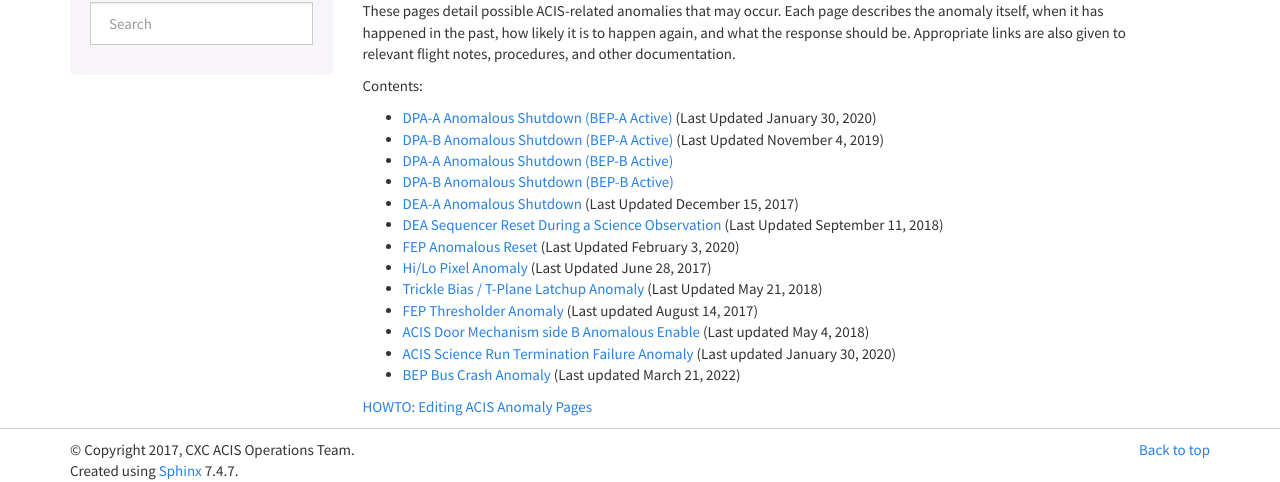
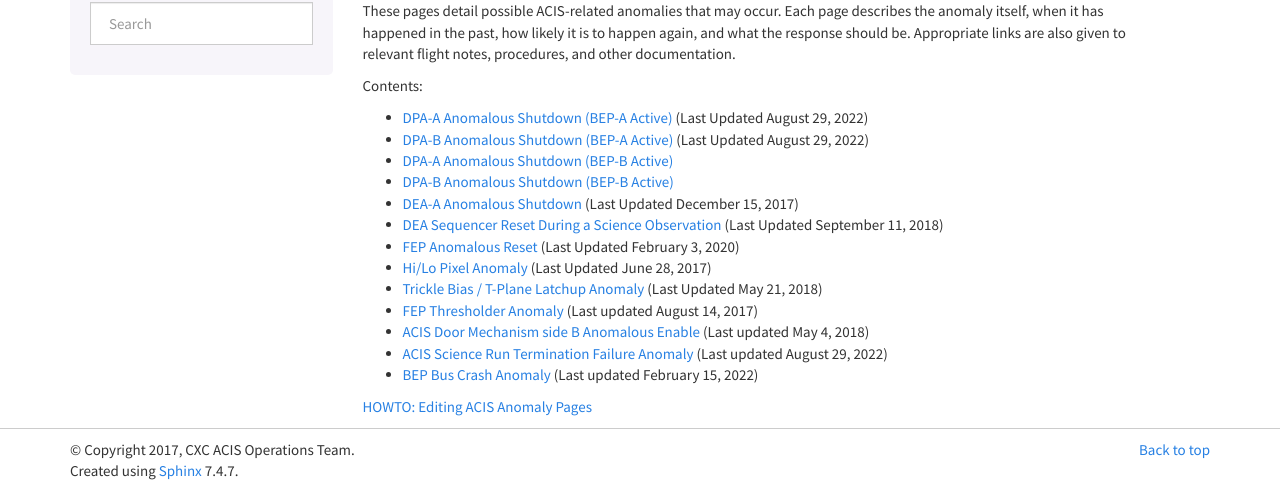
Before and after one commit to acisops/acis_anomaly_pages, a Sphinx documentation site: the page built from source/index.rst, in a window 1280 px wide. Shown: the part 134-616 px from the top of the page. Built offline with Sphinx 7.4.7, drawn with Linux system fonts in a browser that asks for light colours.

Commit message:
v58 updates actual

```diff
--- a/source/dpab_shutdown_bepa.rst
+++ b/source/dpab_shutdown_bepa.rst
@@ -173,8 +173,8 @@ Relevant Procedures
 .. |wsvidalldn| replace:: ``1A_WS007_164.CLD``
 .. _wsvidalldn: https://occweb.cfa.harvard.edu/occweb/FOT/configuration/archive/cld/1A_WS007_164.CLD
 
-.. |stdfoptgssc| replace:: ``I_ACIS_SW_STDFOPTG.ssc``
-.. _stdfoptgssc: https://occweb.cfa.harvard.edu/occweb/FOT/configuration/products/ssc/I_ACIS_SW_STDFOPTG.ssc
+.. |stdgoptissc| replace:: ``I_ACIS_SW_STDGOPTI.ssc``
+.. _stdgoptissc: https://occweb.cfa.harvard.edu/occweb/FOT/configuration/products/ssc/I_ACIS_SW_STDGOPTI.ssc
 
 
 SOT Procedures
--- a/source/index.rst
+++ b/source/index.rst
@@ -13,8 +13,8 @@ given to relevant flight notes, procedures, and other documentation.
 
 Contents:
 
-* :doc:`dpaa_shutdown_bepa` (Last Updated January 30, 2020)
-* :doc:`dpab_shutdown_bepa` (Last Updated November 4, 2019)
+* :doc:`dpaa_shutdown_bepa` (Last Updated August 29, 2022)
+* :doc:`dpab_shutdown_bepa` (Last Updated August 29, 2022)
 * :doc:`dpaa_shutdown_bepb`
 * :doc:`dpab_shutdown_bepb`
 * :doc:`dea_shutdown` (Last Updated December 15, 2017)
@@ -24,7 +24,7 @@ Contents:
 * :doc:`trickle_bias_tplane` (Last Updated May 21, 2018)
 * :doc:`fep_thresholder` (Last updated August 14, 2017)
 * :doc:`door_b_enb` (Last updated May 4, 2018)
-* :doc:`stuck_status_bit` (Last updated January 30, 2020)
-* :doc:`bep_buscrash` (Last updated March 21, 2022)
+* :doc:`stuck_status_bit` (Last updated August 29, 2022)
+* :doc:`bep_buscrash` (Last updated February 15, 2022)
 
 :doc:`howto`
--- a/source/stuck_status_bit.rst
+++ b/source/stuck_status_bit.rst
@@ -154,5 +154,5 @@ CAPs
 Relevant Notes/Memos
 --------------------
 
-* `ACIS-MIT Software Problem Report 151 <http://acisweb.mit.edu/axaf/spr/prob0151.html>`_
+* `ACIS-MIT Software Problem Report 151 <http://acis.mit.edu/axaf/spr/prob0151.html>`_
 * `Flight Note 574 <https://occweb.cfa.harvard.edu/occweb/FOT/configuration/flightnotes/controlled/Flight_Note574_Sci_Run_Termination_Failure_Closeout.pdf>`_
```
Also changed, not shown: other parts of source/stuck_status_bit.rst (+1 -1 lines), source/dpaa_shutdown_bepa.rst (+13 -13 lines).
